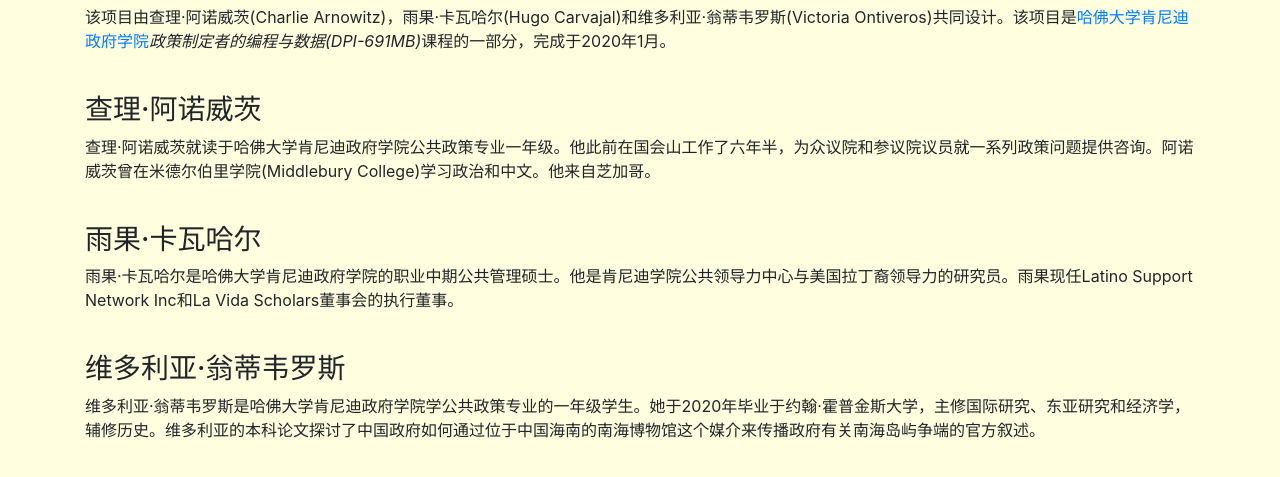
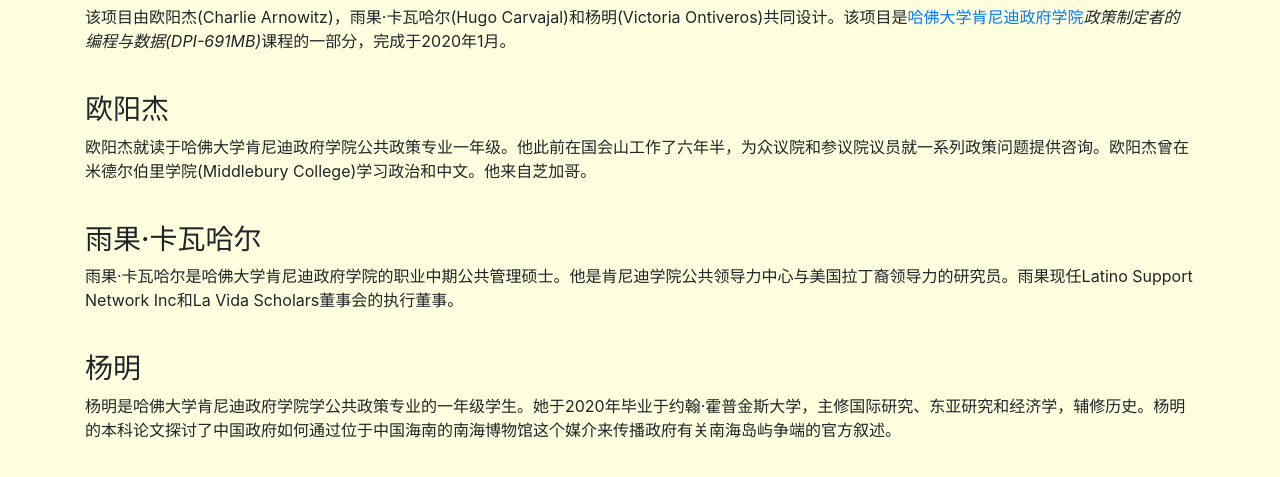
Before and after one commit to vontiveros/team2, a plain HTML site: page aboutusChinese.html in a window 1280 px wide. Shown: the part 131-608 px from the top of the page. Drawn offline with nearby package versions, Linux system fonts and the light colour scheme.

Commit message:
Updated Chinese name for Charlie and Victoria

```diff
--- a/aboutusChinese.html
+++ b/aboutusChinese.html
@@ -42,16 +42,16 @@
         <div class="col">
         <br>
         <h1>关于我们的团队</h1>
-        <p>该项目由查理·阿诺威茨(Charlie Arnowitz)，雨果·卡瓦哈尔(Hugo Carvajal)和维多利亚·翁蒂韦罗斯(Victoria Ontiveros)共同设计。该项目是<a href="https://www.hks.harvard.edu/">哈佛大学肯尼迪政府学院</a><i>政策制定者的编程与数据(DPI-691MB)</i>课程的一部分，完成于2020年1月。</p><br>
+        <p>该项目由欧阳杰(Charlie Arnowitz)，雨果·卡瓦哈尔(Hugo Carvajal)和杨明(Victoria Ontiveros)共同设计。该项目是<a href="https://www.hks.harvard.edu/">哈佛大学肯尼迪政府学院</a><i>政策制定者的编程与数据(DPI-691MB)</i>课程的一部分，完成于2020年1月。</p><br>
 
-      <h3>查理·阿诺威茨</h3>
-      <p>查理·阿诺威茨就读于哈佛大学肯尼迪政府学院公共政策专业一年级。他此前在国会山工作了六年半，为众议院和参议院议员就一系列政策问题提供咨询。阿诺威茨曾在米德尔伯里学院(Middlebury College)学习政治和中文。他来自芝加哥。</p><br>
+      <h3>欧阳杰</h3>
+      <p>欧阳杰就读于哈佛大学肯尼迪政府学院公共政策专业一年级。他此前在国会山工作了六年半，为众议院和参议院议员就一系列政策问题提供咨询。欧阳杰曾在米德尔伯里学院(Middlebury College)学习政治和中文。他来自芝加哥。</p><br>
 
       <h3>雨果·卡瓦哈尔</h3>
       <p>雨果·卡瓦哈尔是哈佛大学肯尼迪政府学院的职业中期公共管理硕士。他是肯尼迪学院公共领导力中心与美国拉丁裔领导力的研究员。雨果现任Latino Support Network Inc和La Vida Scholars董事会的执行董事。</p><br>
 
-      <h3>维多利亚·翁蒂韦罗斯</h3>
-      <p>维多利亚·翁蒂韦罗斯是哈佛大学肯尼迪政府学院学公共政策专业的一年级学生。她于2020年毕业于约翰·霍普金斯大学，主修国际研究、东亚研究和经济学，辅修历史。维多利亚的本科论文探讨了中国政府如何通过位于中国海南的南海博物馆这个媒介来传播政府有关南海岛屿争端的官方叙述。</p><br>
+      <h3>杨明</h3>
+      <p>杨明是哈佛大学肯尼迪政府学院学公共政策专业的一年级学生。她于2020年毕业于约翰·霍普金斯大学，主修国际研究、东亚研究和经济学，辅修历史。杨明的本科论文探讨了中国政府如何通过位于中国海南的南海博物馆这个媒介来传播政府有关南海岛屿争端的官方叙述。</p><br>
 
       </p>
           </div>
```
